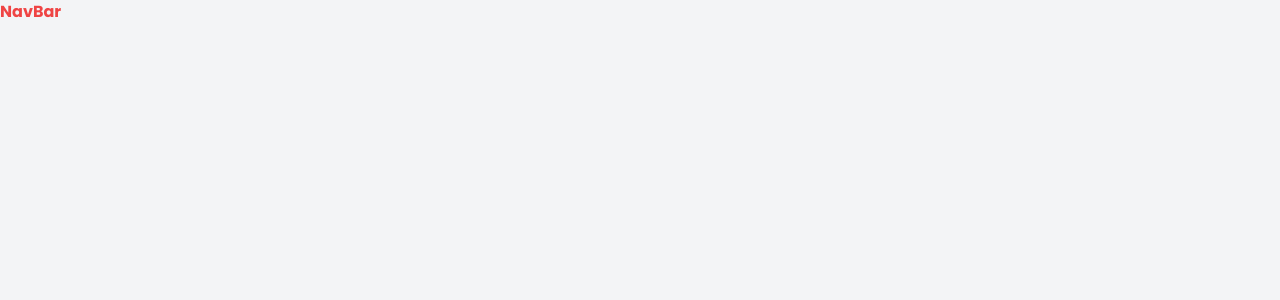
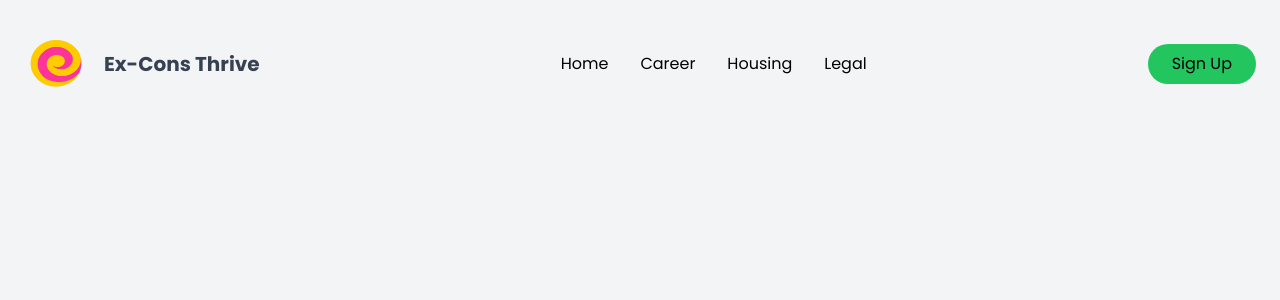
Before and after one commit to Sujan-Koirala021/ex-con-thrive, a React (Vite) app in the folder client/: page / in a window 1280 px wide. Shown: the top 300 px of the page. Built offline with nearby package versions, Linux system fonts and the light colour scheme.

Commit message:
Non-resp navbar

```diff
--- a/client/src/App.jsx
+++ b/client/src/App.jsx
@@ -1,10 +1,18 @@
 import './App.css'
 import NavBar from './components/NavBar';
+
+
+const idol = [
+  "Suzy",
+  "Yeaji",
+  "IU"
+]
+
 export default function App()
 {
   return(
 <div>
-    <NavBar/>
+    <NavBar idols = {idol} />
 </div>
   );
 }
--- a/client/src/components/NavBar.jsx
+++ b/client/src/components/NavBar.jsx
@@ -1,9 +1,31 @@
-import React from 'react'
+import React from "react";
+import AppLogo from "../assets/img/logo.png";
+export default function NavBar() {
+  return (
+    <div>
+      <div className="p-6  flex justify-between items-center">
+        {/* Logo and product name on the left */}
+        <div className="logo-img pr-5 flex items-center">
+          <img src={AppLogo} alt="Logo img" className="h-16 w-16 mt-4" />
 
-function NavBar() {
-  return (
-    <div className='text-red-500 font-bold'>NavBar</div>
-  )
+          <div className="pl-4 font-bold text-xl">Ex-Cons Thrive</div>
+        </div>
+
+        {/* Middle navigation links */}
+        <div className="categories flex space-x-8">
+          <div className="text-black">Home</div>
+          <div className="text-black">Career</div>
+          <div className="text-black">Housing</div>
+          <div className="text-black">Legal</div>
+        </div>
+
+        {/* Signup button on the right */}
+        <div>
+          <button className="bg-green-500 text-black px-6 py-2 rounded-full">
+            Sign Up
+          </button>
+        </div>
+      </div>
+    </div>
+  );
 }
-
-export default NavBar
```
Also changed, not shown: client/src/assets/img/logo.png (added).
